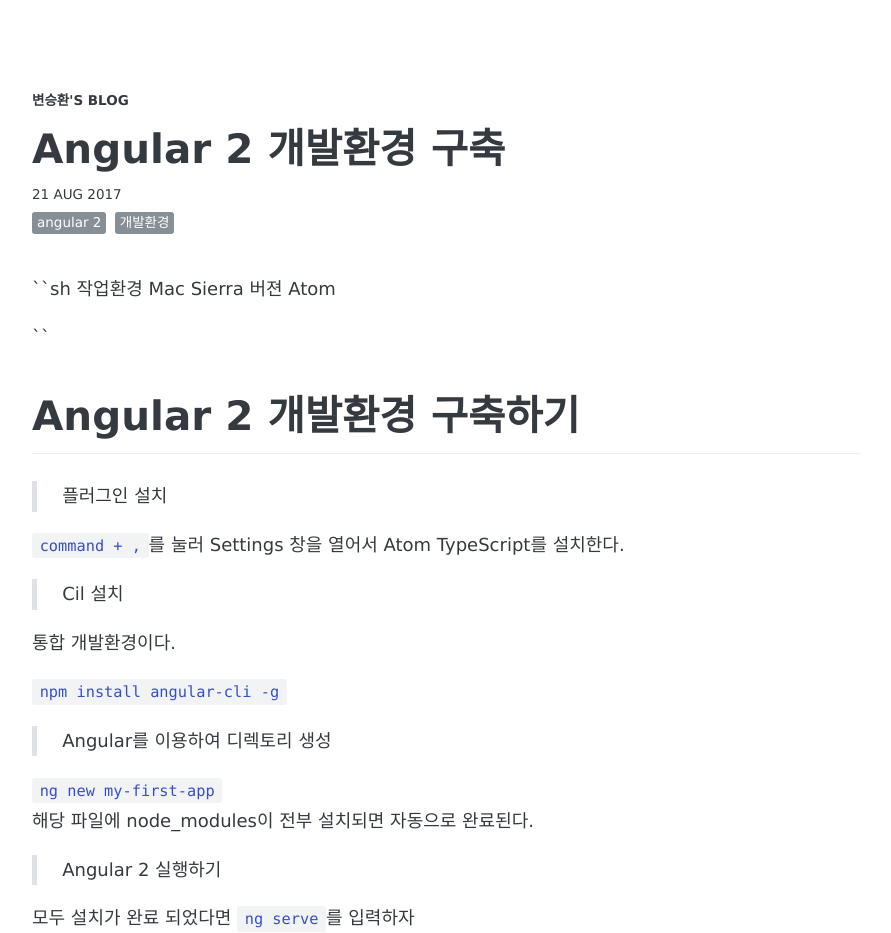
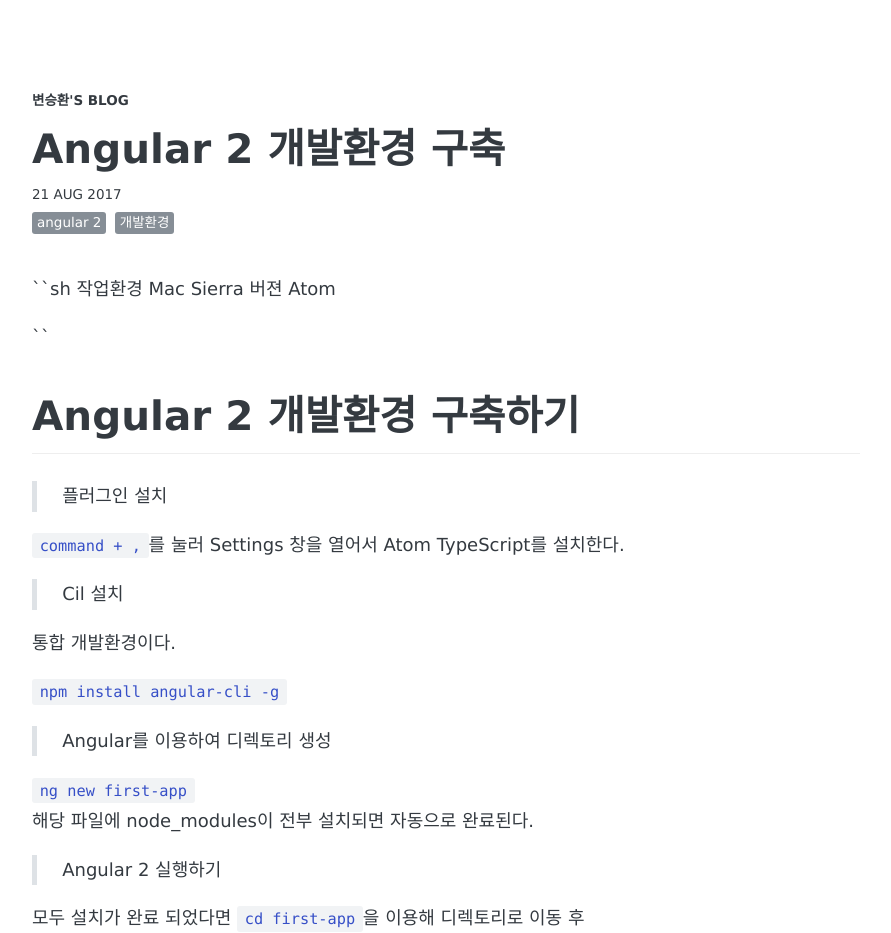
Before and after one commit to awesome-hwan/awesome-hwan.github.io, a Jekyll site: the page built from _posts/2017-08-21-Angular-2-개발환경.md, in a window 1280 px wide. Shown: the top 933 px of the page, without its empty margins (194-1085 px from the left). Built offline with Jekyll 4.4.1, drawn with Linux system fonts in a browser that asks for light colours; some web fonts are replaced; comment, search, counter and statistics services are not loaded; grey boxes are pictures that could not be loaded.

Commit message:
Angular2 developsetting

```diff
--- a/_posts/2017-08-21-Angular-2-개발환경.md
+++ b/_posts/2017-08-21-Angular-2-개발환경.md
@@ -29,12 +29,14 @@ Atom
 
 > Angular를 이용하여 디렉토리 생성
 
-`ng new my-first-app`
+`ng new first-app`
 해당 파일에 node_modules이 전부 설치되면 자동으로 완료된다.
 
 > Angular 2 실행하기
 
 모두 설치가 완료 되었다면
+`cd first-app`을 이용해 디렉토리로 이동 후
+
 `ng serve`를 입력하자
 
 <img width="787" alt="2017-08-21 9 10 54" src="https://user-images.githubusercontent.com/25549306/29518669-4ad7ff36-86b5-11e7-87bb-199200db6ac9.png">
```
